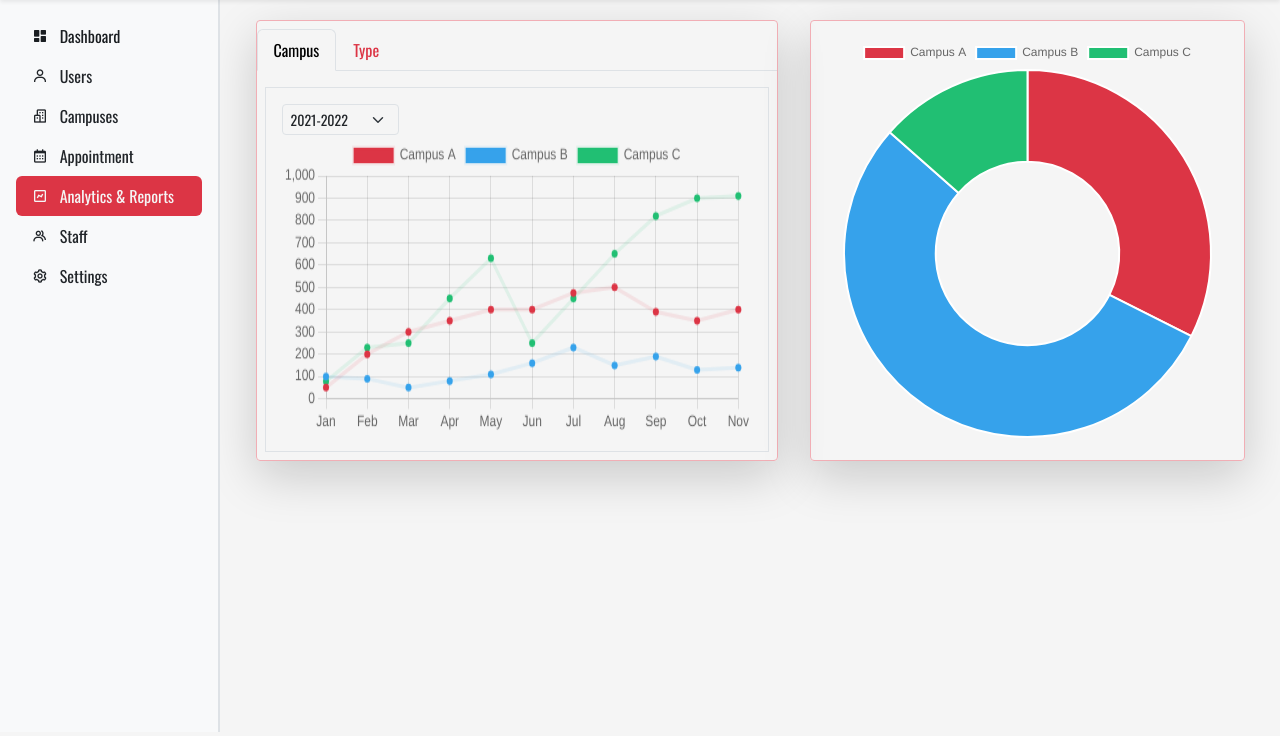
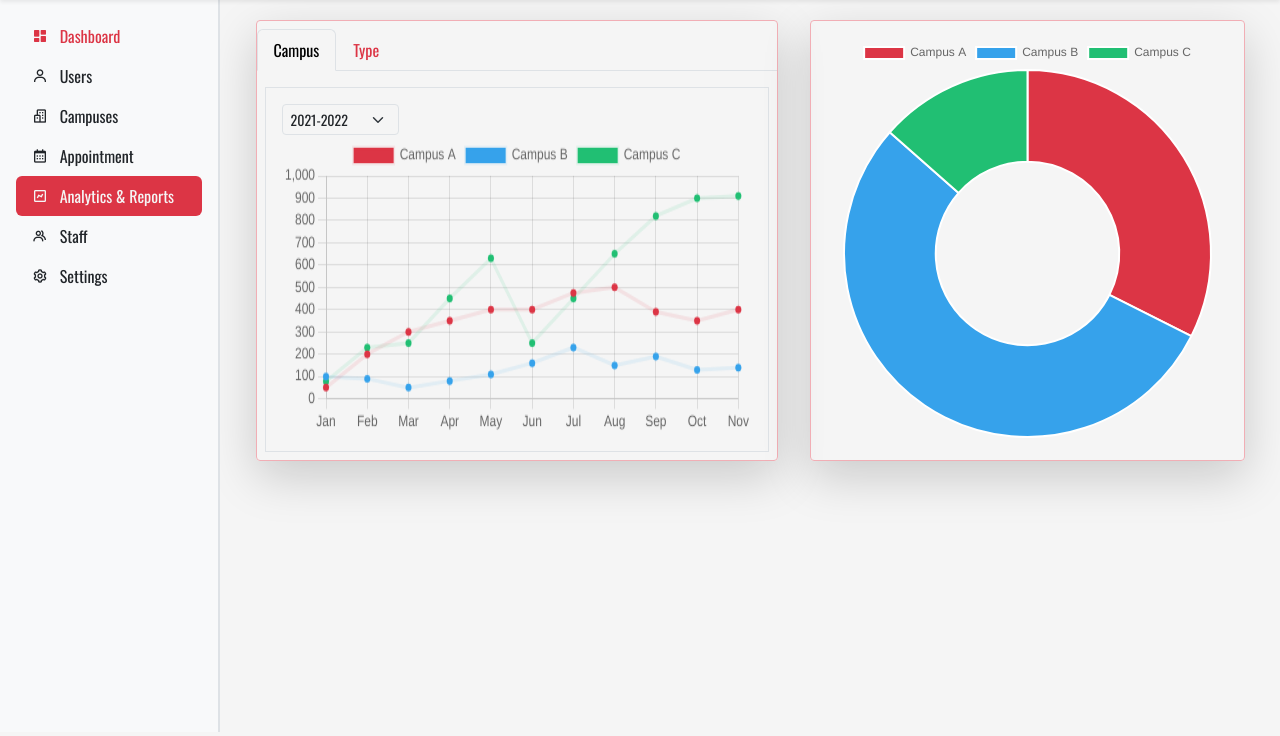
Before and after one commit to frnkln-olvrs/DocConnect, a PHP site: page /admin/analytics.php in a window 1280 px wide, with the pointer over the restyled element. Shown: the part 64-800 px from the top of the page. Run offline with PHP 8.4, Linux system fonts and the light colour scheme; some libraries are stand-ins or nearby versions.

Commit message:
sidepanel hover

```diff
--- a/admin/css/style.css
+++ b/admin/css/style.css
@@ -105,6 +105,11 @@ body {
 /* SIDEPANEL */
 div.sidepanel {
 	margin-top: 64px;
+}
+
+.sidepanel a:not(.active):hover {
+  color: var(--primary) !important;
+  transition: .25s ease-in-out;
 }
 
 /* CHARTS */
```
